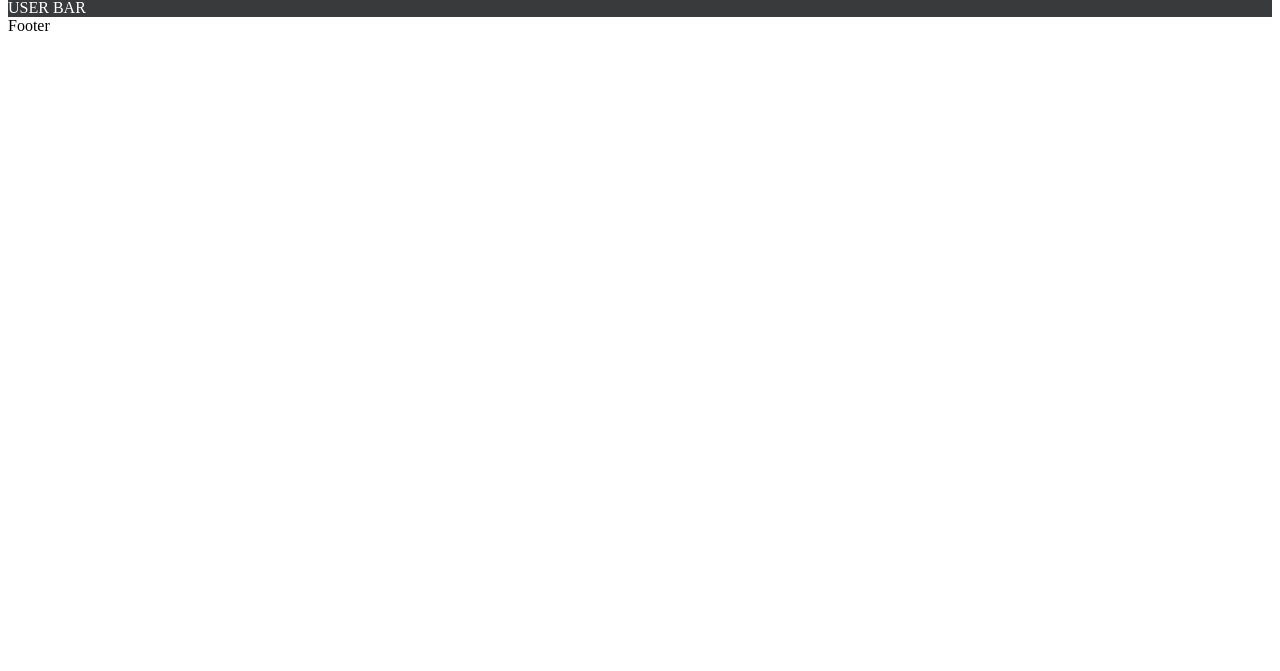
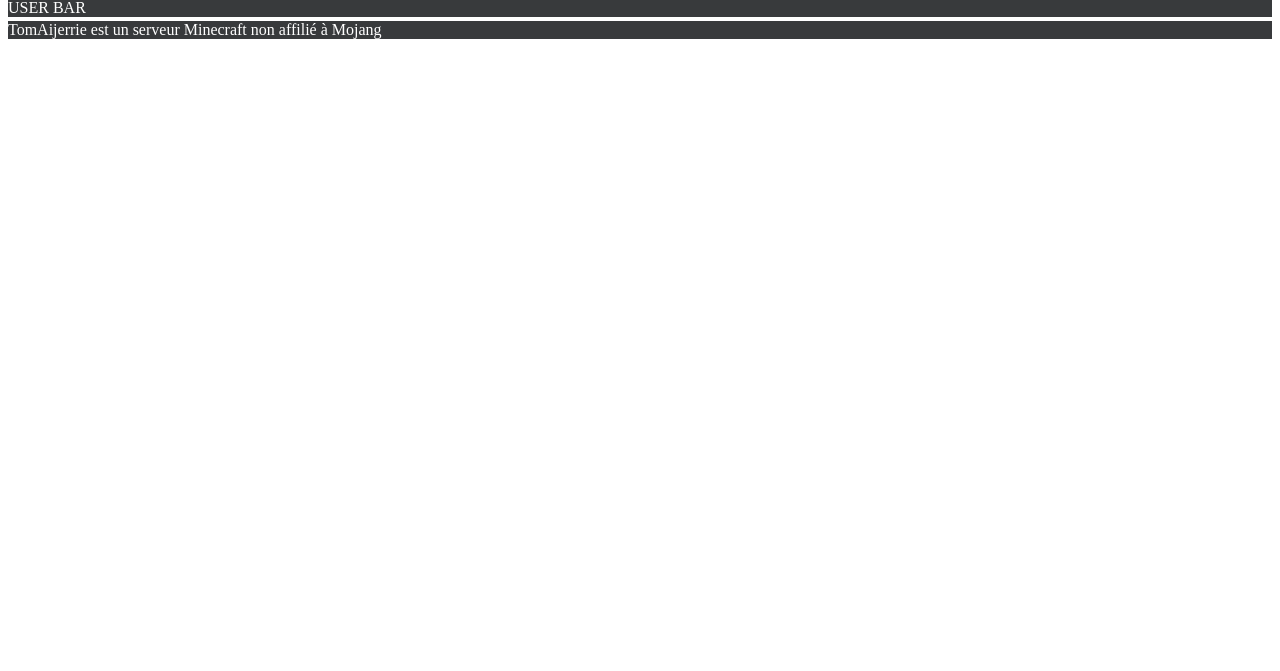
Before and after one commit to TomAijerrie/tomaijerrie.github.io, a plain HTML site: page index.html in a window 1280 px wide. Shown: the part 129-800 px from the top of the page. Drawn offline with Linux system fonts and the light colour scheme.

Commit message:
Update index.html

```diff
--- a/index.html
+++ b/index.html
@@ -28,7 +28,7 @@
 			<noscript>Cette page a besoin de JavaScript pour fonctionner.</noscript>
 		</div>
 		<footer>
-			Footer
+			<div>TomAijerrie est un serveur Minecraft non affilié à Mojang</div>
 		</footer>
 	</body>
 </html>
```
